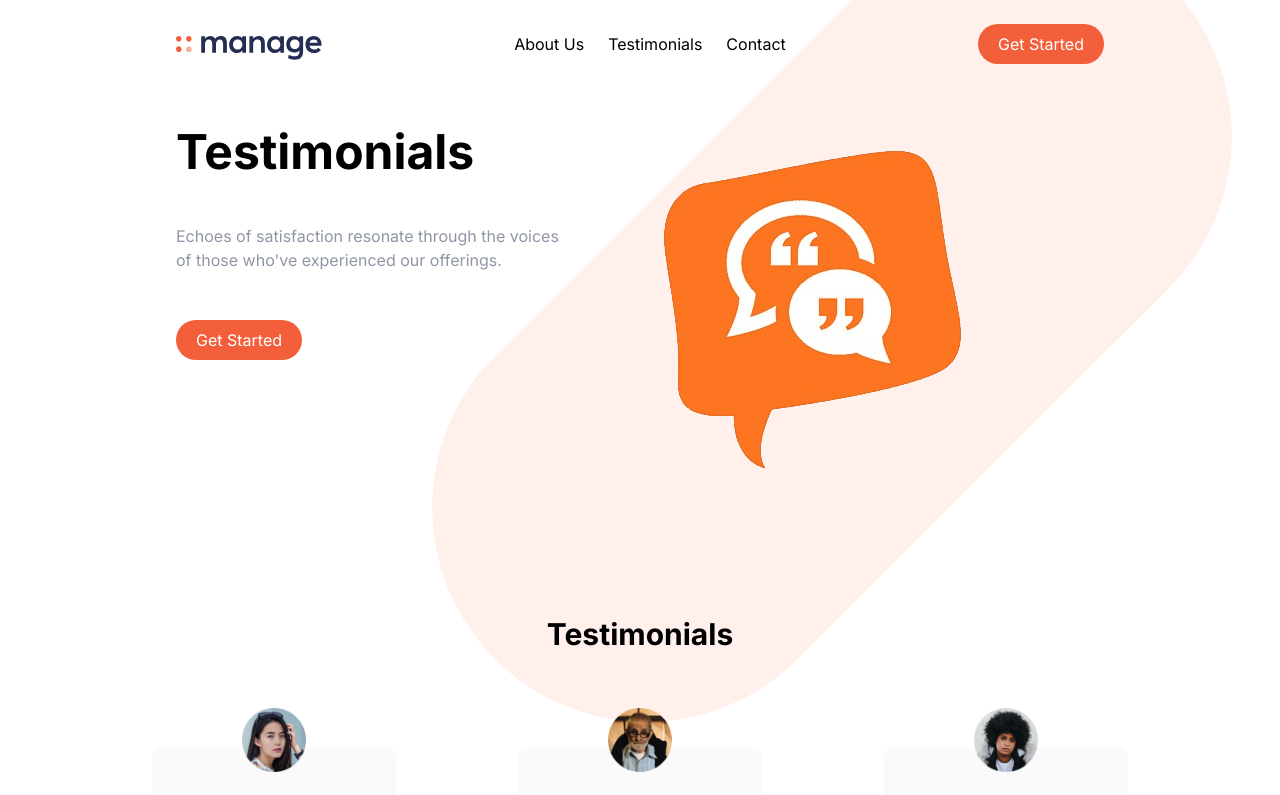
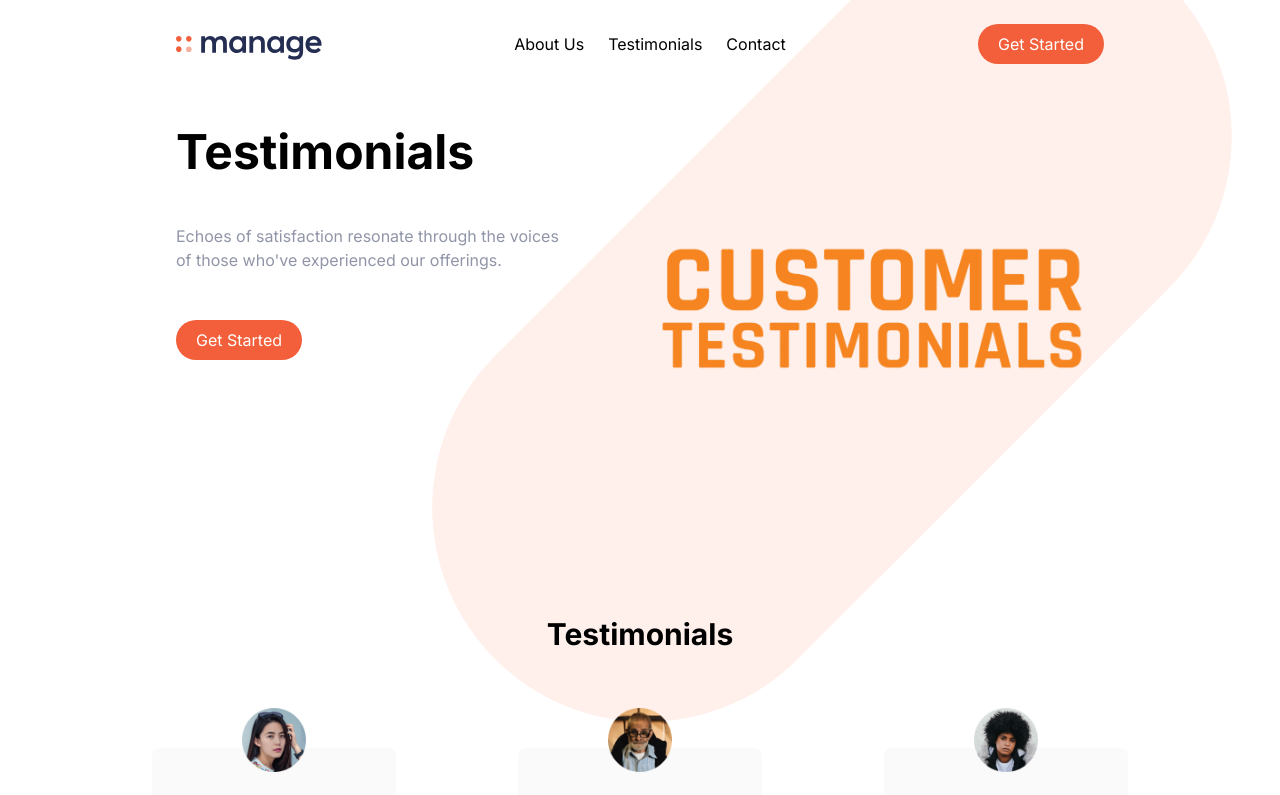
Before and after one commit to MohammedElHabach/CreoHub-Intership-Frontend-Week-2, a Next.js app: page /testimonials in a window 1280 px wide. Shown: the top 795 px of the page. Built offline with nearby package versions, Linux system fonts and the light colour scheme.

Commit message:
changing testi img + gap-y hero section

```diff
--- a/src/app/testimonials/page.tsx
+++ b/src/app/testimonials/page.tsx
@@ -6,7 +6,7 @@ const TestimonialsPage = () => {
   return (
     <>
         <Navbar/>
-        <HeroSection title={"Testimonials"} subtitle={"Echoes of satisfaction resonate through the voices of those who've experienced our offerings."} image={"testi.png"}/>
+        <HeroSection title={"Testimonials"} subtitle={"Echoes of satisfaction resonate through the voices of those who've experienced our offerings."} image={"testi.webp"}/>
         <Testimonials/>
     </>
   )
--- a/src/components/HeroSection.js
+++ b/src/components/HeroSection.js
@@ -1,7 +1,7 @@
 const HeroSection = ({ title, subtitle, image }) => {
   return (
     <section id="hero">
-      <div className="container flex flex-col-reverse items-center px-6 mx-auto mt-10 space-y-0 md:space-y-0 md:flex-row">
+      <div className="container flex flex-col-reverse items-center px-6 mx-auto mt-10 space-y-0 gap-y-7 md:space-y-0 md:flex-row ">
         <div className="flex flex-col mb-32 space-y-12 md:w-1/2">
           <h1 className=" max-w-md text-4xl font-bold text-center md:text-5xl md:text-left">
             {title}
```
Also changed, not shown: public/testi.webp (added).
